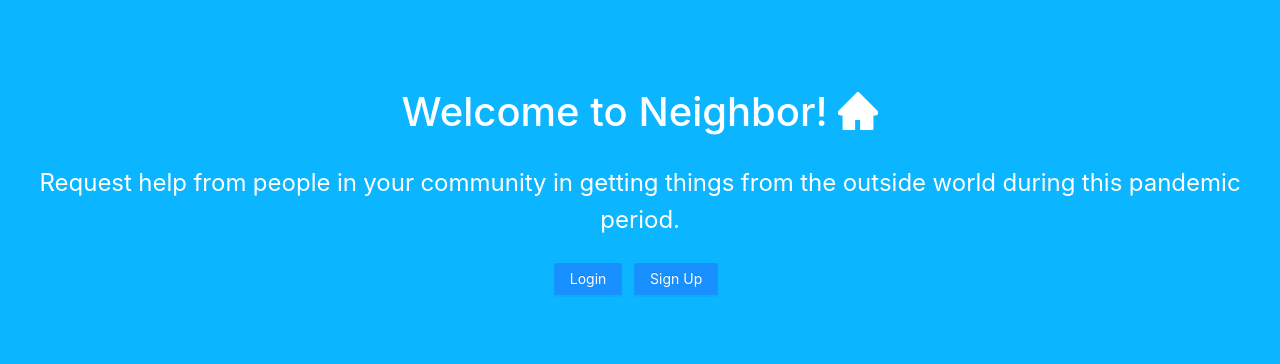
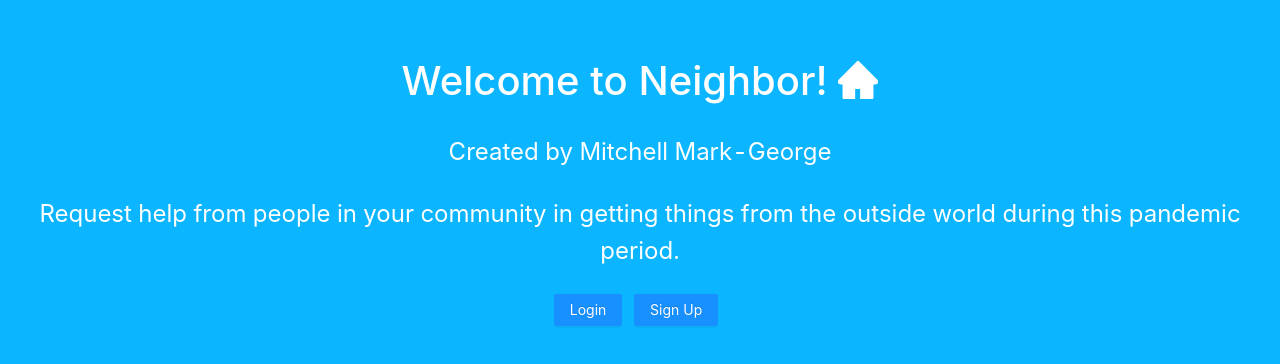
Before and after one commit to MitchellMarkGeorge/Neighbor, a React (Create React App) app: page / in a window 1280 px wide. Shown: the part 212-576 px from the top of the page. Built offline with nearby package versions, Linux system fonts and the light colour scheme; no server answers.

Commit message:
add name to all pages

```diff
--- a/src/pages/Home.css
+++ b/src/pages/Home.css
@@ -53,7 +53,7 @@
     background-color: #fff;
     margin: 1rem;
     max-height: 100vh;
-    /* position: fixed; */
+
     overflow: hidden;
 }
 
--- a/src/pages/LandingPage.js
+++ b/src/pages/LandingPage.js
@@ -17,20 +17,30 @@ export class Landing extends Component {
         this.props.history.push('/signup');
     }
     render() {
-        return ( // MIGHT JUST HAVE A GO TO HOME BUTTON IF USER IS ALREADY AUTHENTICATED
+        return (
+
             <div className="landing-container">
                 <div className="inner-container">
                     <h1>Welcome to Neighbor! <span><HomeFilled /> </span></h1>
 
+                    <p>Created by Mitchell Mark-George</p>
+
                     <p>Request help from people in your community in getting things from the outside world during this pandemic period.</p>
+
+                    {/* <div>Created by Mitchell Mark-George</div> */}
                     <div>
                         <Button type="primary" onClick={this.goToLogin}>Login</Button> <Button type="primary" onClick={this.goToSignUp}>Sign Up</Button>
                     </div>
+
+                    {/* <div className="bottom-text">Created by Mitchell Mark-George</div> */}
 
                 </div>
 
 
             </div>
+
+
+
         )
     }
 }
--- a/src/pages/LangingPage.css
+++ b/src/pages/LangingPage.css
@@ -19,16 +19,26 @@
     text-align: center;
     font-size: 2.5rem;
     color: #fff;
+    /* margin-bottom: 1rem; */
 }
 
 .landing-container .inner-container p {
     text-align: center;
     color: #fff;
     font-size: 1.5rem;
+    /* margin-bottom: 1rem; */
 }
 
 .landing-container .inner-container div {
     text-align: center;
+}
+
+.bottom-text {
+    position: absolute;
+    /* bottom: 0; */
+    top: 300px;
+    right: 0;
+    left: 0;
 }
 
 .inner-container div button {
--- a/src/pages/LogIn.js
+++ b/src/pages/LogIn.js
@@ -112,6 +112,7 @@ export class LogIn extends Component {
                         </Form.Item>
                         <div style={{ margin: '1rem', textAlign: 'center' }}>Don't have an account? <Link to="/signup">Sign up now!</Link></div>
                         <div style={{ margin: '1rem', color: 'var(--primary-blue)', textAlign: 'center' }} onClick={this.setForgotPassword}>Forgot Password?</div>
+                        <div style={{ margin: '1rem', textAlign: 'center' }}>Created by Mitchell Mark-George</div>
                     </Form>
                 </div>
             </>
--- a/src/pages/SignUp.js
+++ b/src/pages/SignUp.js
@@ -58,6 +58,7 @@ export class SignUp extends Component {
                 >
                     <h1 className="form-title">Sign Up to <span className="neighbor-text">Neighbor</span></h1>
 
+                        {/* Aggreement */}
 
 
                     {/* <Form.Item
@@ -94,6 +95,7 @@ export class SignUp extends Component {
 
                     </Form.Item>
                     <div style={{ margin: '1rem', textAlign: 'center' }}>Already have an account? <Link to="/login">Login now!</Link></div>
+                    <div style={{ margin: '1rem', textAlign: 'center' }}>Created by Mitchell Mark-George</div>
                 </Form>
             </div>
         );
```
